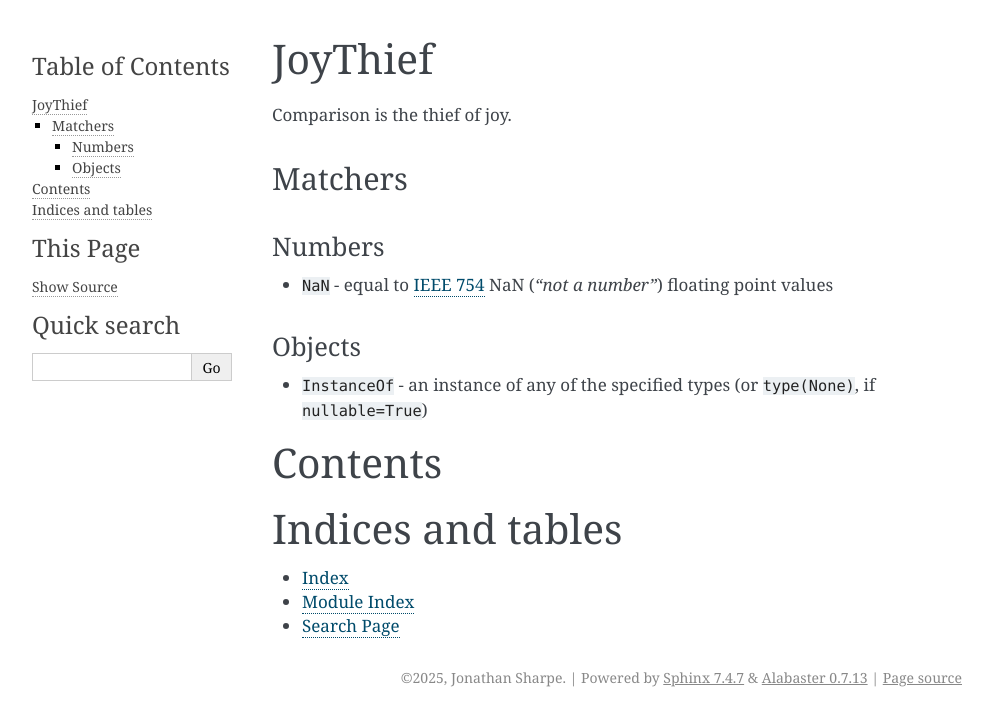
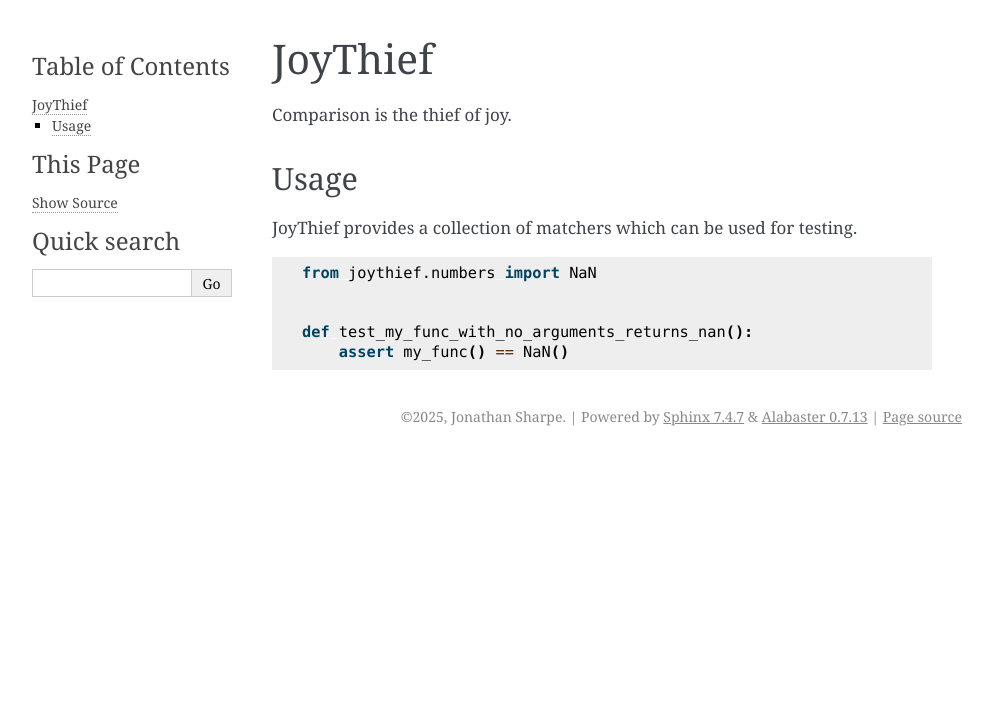
Before and after one commit to textbook/joythief, a Sphinx documentation site: the page built from docs/source/index.rst, in a window 1280 px wide. Shown: the top 726 px of the page, without its empty margins (148-1141 px from the left). Built offline with Sphinx 7.4.7, drawn with Linux system fonts in a browser that asks for light colours; pages that are not in the unit, such as notebooks, are missing from menus.

````diff
--- a/README.md
+++ b/README.md
@@ -2,14 +2,14 @@
 
 Comparison is the thief of joy.
 
-## Matchers
+## Usage
 
-### Numbers
+JoyThief provides a collection of matchers which can be used for testing.
 
-- `NaN` - equal to [IEEE 754] NaN (_"not a number"_) floating point values
+```python
+from joythief.numbers import NaN
 
-### Objects
 
-- `InstanceOf` - an instance of any of the specified types (or `type(None)`, if `nullable=True`)
-
-[ieee 754]: https://en.wikipedia.org/wiki/IEEE_754
+def test_my_func_with_no_arguments_returns_nan():
+    assert my_func() == NaN()
+```
--- a/docs/source/conf.py
+++ b/docs/source/conf.py
@@ -23,7 +23,7 @@ extensions = [
 ]
 
 templates_path = ["_templates"]
-exclude_patterns = []
+exclude_patterns = ["joythief/modules.rst"]
 
 # -- Options for inter-project links -----------------------------------------
 # https://www.sphinx-doc.org/en/master/usage/extensions/intersphinx.html#configuration
@@ -32,12 +32,18 @@ intersphinx_mapping = dict(
     python=("https://docs.python.org/", None),
 )
 
+# -- Options for autodocumentation -------------------------------------------
+# https://www.sphinx-doc.org/en/master/usage/extensions/autodoc.html#configuration
+
+autodoc_typehints = "description"
+
 # -- Options for API documentation -------------------------------------------
 # https://www.sphinx-doc.org/en/master/usage/extensions/apidoc.html#configuration
 
 apidoc_modules = [
     dict(path="../../src/joythief/", destination="joythief"),
 ]
+apidoc_separate_modules = True
 
 # -- Options for HTML output -------------------------------------------------
 # https://www.sphinx-doc.org/en/master/usage/configuration.html#options-for-html-output
--- a/docs/source/index.rst
+++ b/docs/source/index.rst
@@ -1,17 +1,8 @@
 .. include:: ../../README.md
    :parser: myst_parser.sphinx_
 
-Contents
-========
+.. toctree::
+   :glob:
+   :maxdepth: 3
 
-.. toctree::
-   :maxdepth: 4
-
-   joythief/modules
-
-Indices and tables
-==================
-
-* :ref:`genindex`
-* :ref:`modindex`
-* :ref:`search`
+   joythief/joythief
````
Also changed, not shown: 2 other files.
